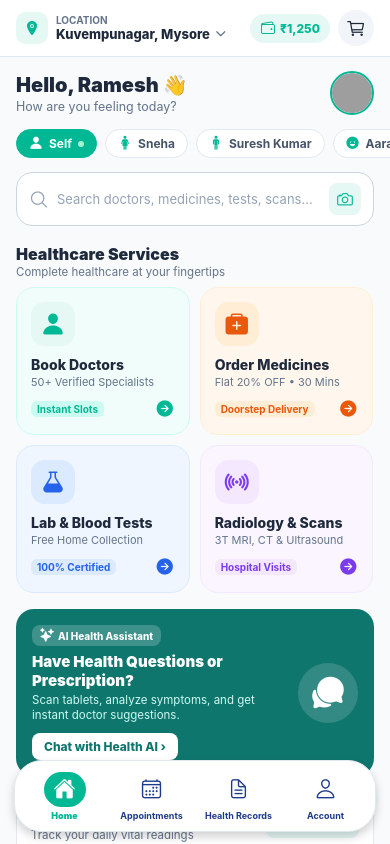
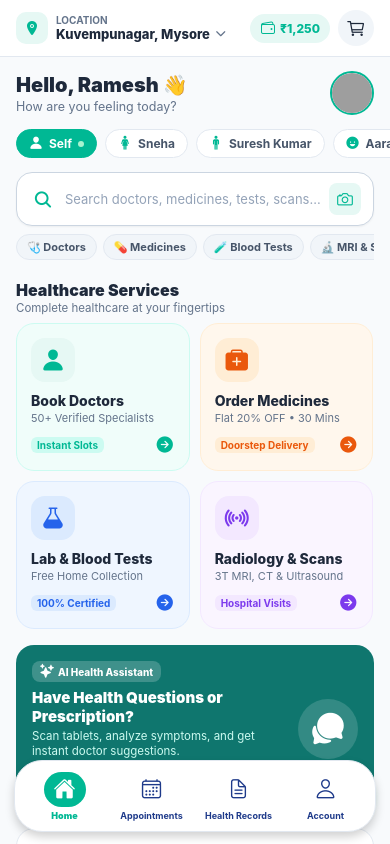
Before and after one commit to Navabharth-Technologies/Mediunify-patient-side-application-, a React Native app: screen /MainApp in a window 390 px wide. Built offline with nearby package versions, Linux system fonts and the light colour scheme; grey boxes are pictures that could not be loaded.

Commit message:
Fix HomeScreen search bar submission, add search go button, quick filter chips and sync route params in GlobalSearchScreen

```diff
--- a/src/screens/home/HomeScreen.js
+++ b/src/screens/home/HomeScreen.js
@@ -237,9 +237,9 @@ const HomeScreen = ({ navigation }) => {
   }, [selectedCityTab, locationSearchQuery]);
 
   // Handle Search Execution
-  const handleSearchSubmit = () => {
-    if (!search.trim()) return;
-    navigation.navigate('GlobalSearch', { query: search.trim() });
+  const handleSearchSubmit = (customQuery) => {
+    const q = typeof customQuery === 'string' ? customQuery : search;
+    navigation.navigate('GlobalSearch', { query: q ? q.trim() : '' });
   };
 
   return (
@@ -374,22 +374,42 @@ const HomeScreen = ({ navigation }) => {
         ========================================== */}
         <View style={styles.searchContainer}>
           <View style={styles.searchBar}>
-            <Ionicons name="search-outline" size={20} color="#94A3B8" />
+            <TouchableOpacity
+              onPress={() => handleSearchSubmit()}
+              activeOpacity={0.7}
+              style={{ padding: 4 }}
+            >
+              <Ionicons name="search" size={20} color={colors.primary} />
+            </TouchableOpacity>
+
             <TextInput
               style={styles.searchInput}
               placeholder="Search doctors, medicines, tests, scans..."
               placeholderTextColor="#94A3B8"
               value={search}
               onChangeText={setSearch}
-              onSubmitEditing={handleSearchSubmit}
+              onSubmitEditing={() => handleSearchSubmit()}
               returnKeyType="search"
             />
+
             {search.length > 0 ? (
-              <TouchableOpacity onPress={() => setSearch('')}>
+              <TouchableOpacity onPress={() => setSearch('')} style={{ padding: 4 }}>
                 <Ionicons name="close-circle" size={18} color="#94A3B8" />
               </TouchableOpacity>
             ) : null}
 
+            {/* SEARCH BUTTON */}
+            {search.trim().length > 0 && (
+              <TouchableOpacity
+                style={styles.searchGoBtn}
+                onPress={() => handleSearchSubmit()}
+                activeOpacity={0.8}
+              >
+                <Text style={styles.searchGoBtnText}>Search</Text>
+              </TouchableOpacity>
+            )}
+
+            {/* RX CAMERA SCAN BUTTON */}
             <TouchableOpacity
               style={styles.scanSearchBtn}
               onPress={() => navigation.navigate('Chatbot')}
@@ -398,6 +418,31 @@ const HomeScreen = ({ navigation }) => {
               <Ionicons name="camera-outline" size={18} color={colors.primary} />
             </TouchableOpacity>
           </View>
+
+          {/* QUICK SEARCH SUGGESTION PILLS */}
+          <ScrollView
+            horizontal
+            showsHorizontalScrollIndicator={false}
+            contentContainerStyle={styles.quickSearchPillsRow}
+          >
+            {[
+              { label: '🩺 Doctors', query: 'Doctor' },
+              { label: '💊 Medicines', query: 'Medicine' },
+              { label: '🧪 Blood Tests', query: 'Lab' },
+              { label: '🔬 MRI & Scans', query: 'Radiology' },
+              { label: '🏥 Hospitals', query: 'Hospital' },
+              { label: '🎥 Video Consult', query: 'Video' },
+            ].map((pill, idx) => (
+              <TouchableOpacity
+                key={idx}
+                style={styles.quickSearchPill}
+                onPress={() => handleSearchSubmit(pill.query)}
+                activeOpacity={0.8}
+              >
+                <Text style={styles.quickSearchPillText}>{pill.label}</Text>
+              </TouchableOpacity>
+            ))}
+          </ScrollView>
         </View>
 
         {/* ==========================================
@@ -1372,6 +1417,11 @@ const styles = StyleSheet.create({
     paddingVertical: 10,
     borderWidth: 1,
     borderColor: '#CBD5E1',
+    shadowColor: '#000',
+    shadowOffset: { width: 0, height: 1 },
+    shadowOpacity: 0.05,
+    shadowRadius: 2,
+    elevation: 2,
   },
   searchInput: {
     flex: 1,
@@ -1379,6 +1429,18 @@ const styles = StyleSheet.create({
     fontSize: 13,
     color: '#1E293B',
   },
+  searchGoBtn: {
+    backgroundColor: colors.primary,
+    paddingHorizontal: 10,
+    paddingVertical: 6,
+    borderRadius: 8,
+    marginLeft: 4,
+  },
+  searchGoBtnText: {
+    color: '#FFFFFF',
+    fontSize: 11.5,
+    fontWeight: '800',
+  },
   scanSearchBtn: {
     width: 32,
     height: 32,
@@ -1387,6 +1449,25 @@ const styles = StyleSheet.create({
     alignItems: 'center',
     justifyContent: 'center',
     marginLeft: 6,
+  },
+  quickSearchPillsRow: {
+    flexDirection: 'row',
+    gap: 6,
+    paddingTop: 8,
+    paddingBottom: 2,
+  },
+  quickSearchPill: {
+    backgroundColor: '#F1F5F9',
+    paddingHorizontal: 10,
+    paddingVertical: 5,
+    borderRadius: 20,
+    borderWidth: 1,
+    borderColor: '#E2E8F0',
+  },
+  quickSearchPillText: {
+    fontSize: 11,
+    fontWeight: '700',
+    color: '#475569',
   },
 
   // EMERGENCY ROW
--- a/src/screens/search/GlobalSearchScreen.js
+++ b/src/screens/search/GlobalSearchScreen.js
@@ -1,4 +1,4 @@
-import React, { useMemo, useState } from 'react';
+import React, { useMemo, useState, useEffect } from 'react';
 
 import {
   View,
@@ -130,9 +130,15 @@ const searchData = [
 
 const GlobalSearchScreen = ({
   navigation,
+  route,
 }) => {
+  const [query, setQuery] = useState(route?.params?.query || '');
 
-  const [query, setQuery] = useState('');
+  useEffect(() => {
+    if (route?.params?.query !== undefined) {
+      setQuery(route.params.query);
+    }
+  }, [route?.params?.query]);
 
 
   const results = useMemo(() => {
```
Also changed, not shown: 2 other files (tests, documents, lock files or other folders).
